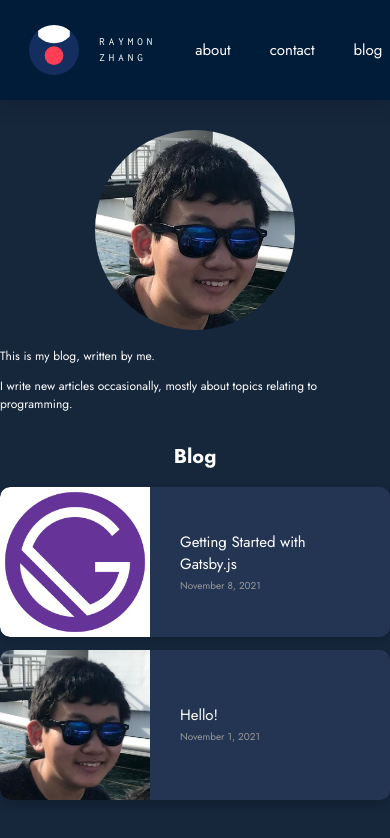
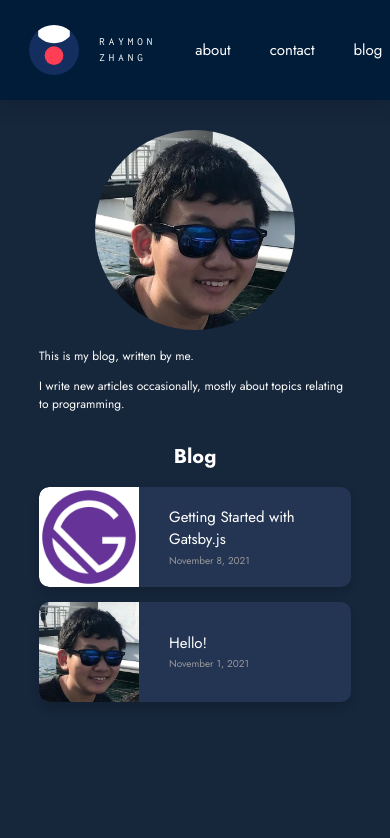
Before and after one commit to raymon-zhang/raymon-zhang.github.io, a Next.js app: page /blog in a window 390 px wide. Shown: the top 838 px of the page. Built offline with nearby package versions, Linux system fonts and the light colour scheme.

Commit message:
Fix responsiveness for blog

```diff
--- a/styles/post.module.scss
+++ b/styles/post.module.scss
@@ -1,5 +1,6 @@
 .blogDescription {
     margin-top: 3rem;
+    max-width: 80vw;
 
     .meImageContainer {
         text-align: center;
@@ -15,6 +16,7 @@
 
 .index {
     text-align: center;
+    max-width: 80vw;
 
     .blogItem {
         background-color: var(--color-bg60);
@@ -27,6 +29,10 @@
         height: 150px;
         cursor: pointer;
 
+        @media only screen and (max-width: 405px) {
+            height: 100px;
+        }
+
         .blogItemImage {
             background-color: white;
             height: 100%;
@@ -38,7 +44,7 @@
         }
 
         .blogItemData {
-            padding: 20px 30px;
+            padding: 0px 30px;
 
             .blogItemTitle {
                 font-size: 1.5rem;
@@ -61,6 +67,14 @@
     max-width: 50vw;
     font-size: 1.2rem;
 
+    @media only screen and (max-width: 1280px) {
+        max-width: 60vw;
+    }
+
+    @media only screen and (max-width: 700px) {
+        max-width: 80vw;
+    }
+
     a {
         color: var(--color-accent);
     }
--- a/styles/utils.module.scss
+++ b/styles/utils.module.scss
@@ -43,7 +43,7 @@
 }
 
 .listItem {
-    margin: 0 0 1.25rem;
+    margin: 0 0 1.5rem;
 }
 
 .lightText {
```
